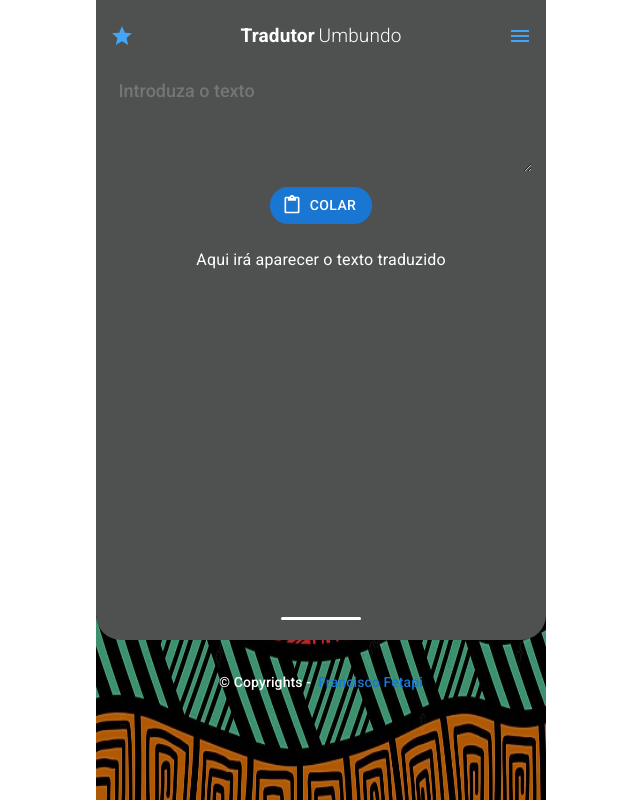
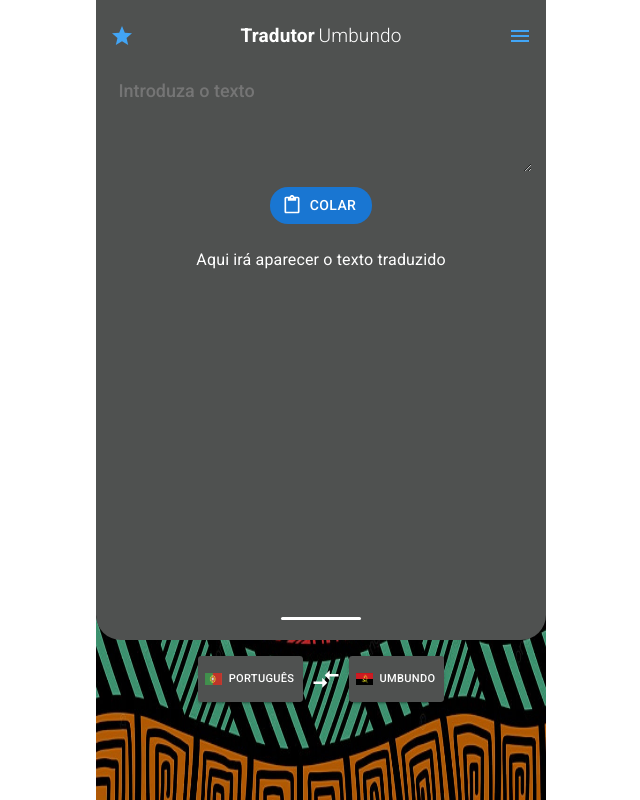
Before and after one commit to Francisco-Fetapi/portuguese-umbundo-dictionary, a React (Vite) app: page / in a window 1280 px wide. Shown: the whole page, without its empty margins (319-959 px from the left). Built offline with nearby package versions, Linux system fonts and the light colour scheme.

Commit message:
LanguageToggle created

```diff
--- /dev/null
+++ b/src/components/LanguageToggle.tsx
@@ -0,0 +1,51 @@
+import { Button, IconButton, Stack, Box } from "@mui/material";
+import React from "react";
+import { useSelector } from "react-redux";
+import { selectLanguagesPositions } from "../store/App.selectors";
+import { MdCompareArrows } from "react-icons/md";
+
+export default function LanguageToggle() {
+  const languages = useSelector(selectLanguagesPositions);
+  return (
+    <Stack direction="row">
+      <ButtonLanguage label={languages.from} />
+      <Box>
+        <IconButton>
+          <MdCompareArrows color="white" size={30} />
+        </IconButton>
+      </Box>
+      <ButtonLanguage label={languages.to} />
+    </Stack>
+  );
+}
+
+interface ButtonLanguageProps {
+  label: keyof ILogos;
+}
+
+interface ILogos {
+  Português: string;
+  Umbundo: string;
+}
+
+function ButtonLanguage({ label }: ButtonLanguageProps) {
+  const logos: ILogos = {
+    Português: "logo-portugal.png",
+    Umbundo: "logo-angola.png",
+  };
+  return (
+    <Button
+      startIcon={
+        <img src={`/img/${logos[label]}`} alt="Icon" width={20} height={15} />
+      }
+      size="small"
+      variant="contained"
+      style={{
+        background: "var(--primary-color)",
+        zoom: 0.85,
+      }}
+    >
+      {label}
+    </Button>
+  );
+}
--- a/src/pages/Home.tsx
+++ b/src/pages/Home.tsx
@@ -1,12 +1,16 @@
 import React from "react";
 import Footer from "../components/Footer";
 import Header from "../components/Header";
+import LanguageToggle from "../components/LanguageToggle";
+import { BoxColumnCenter } from "../styles/General";
 
 export default function Home() {
   return (
     <div>
       <Header />
-      <Footer />
+      <BoxColumnCenter mt={2}>
+        <LanguageToggle />
+      </BoxColumnCenter>
     </div>
   );
 }
--- a/src/store/App.store.ts
+++ b/src/store/App.store.ts
@@ -8,7 +8,7 @@ export interface IDarkMode {
   darkMode: boolean;
 }
 
-type Language = "portugues" | "umbundo";
+type Language = "Português" | "Umbundo";
 export interface App extends IDarkMode {
   textToTranslate: string;
   textTranslated: string;
@@ -23,8 +23,8 @@ const initialState: App = {
   textToTranslate: "",
   textTranslated: "Aqui irá aparecer o texto traduzido",
   languages: {
-    from: "portugues",
-    to: "umbundo",
+    from: "Português",
+    to: "Umbundo",
   },
 };
 
```
